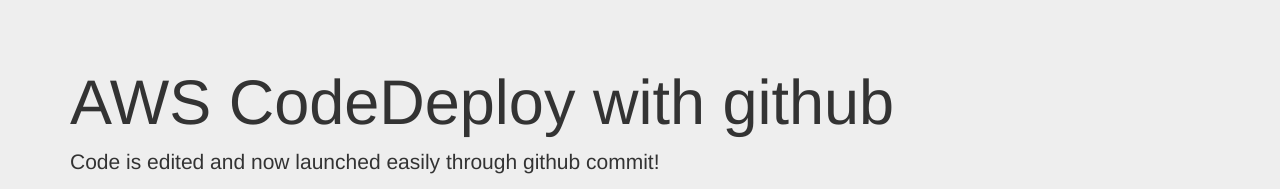
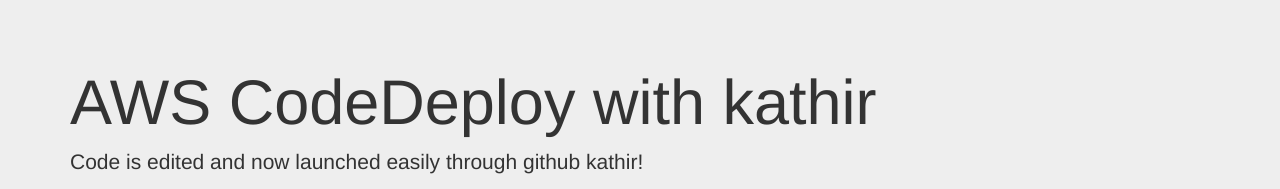
Before and after one commit to codedeploykathir/codedeploy, a plain HTML site: page index.html in a window 1280 px wide. Shown: the top 189 px of the page. Drawn offline with nearby package versions, Linux system fonts and the light colour scheme.

Commit message:
update index.html
update index.html

```diff
--- a/index.html
+++ b/index.html
@@ -13,8 +13,8 @@
     <!-- Main jumbotron for a primary marketing message or call to action -->
     <div class="jumbotron">
       <div class="container">
-        <h1>AWS CodeDeploy with github</h1>
-        <p>Code is edited and now launched easily through github commit!</p>
+        <h1>AWS CodeDeploy with kathir</h1>
+        <p>Code is edited and now launched easily through github kathir!</p>
         <p><a class="btn btn-primary btn-lg" href="#" role="button">Learn more &raquo;</a></p>
       </div>
     </div>
```
